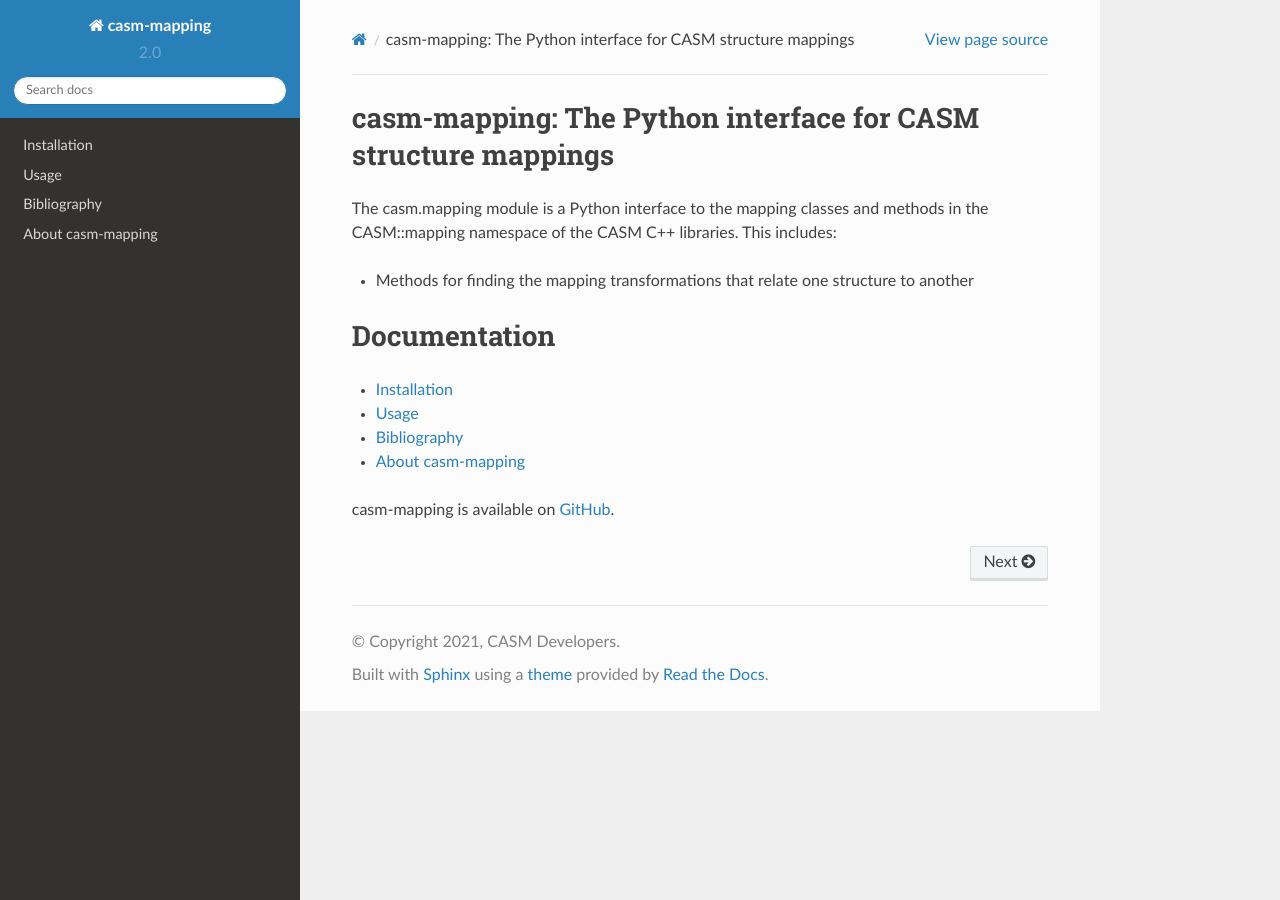
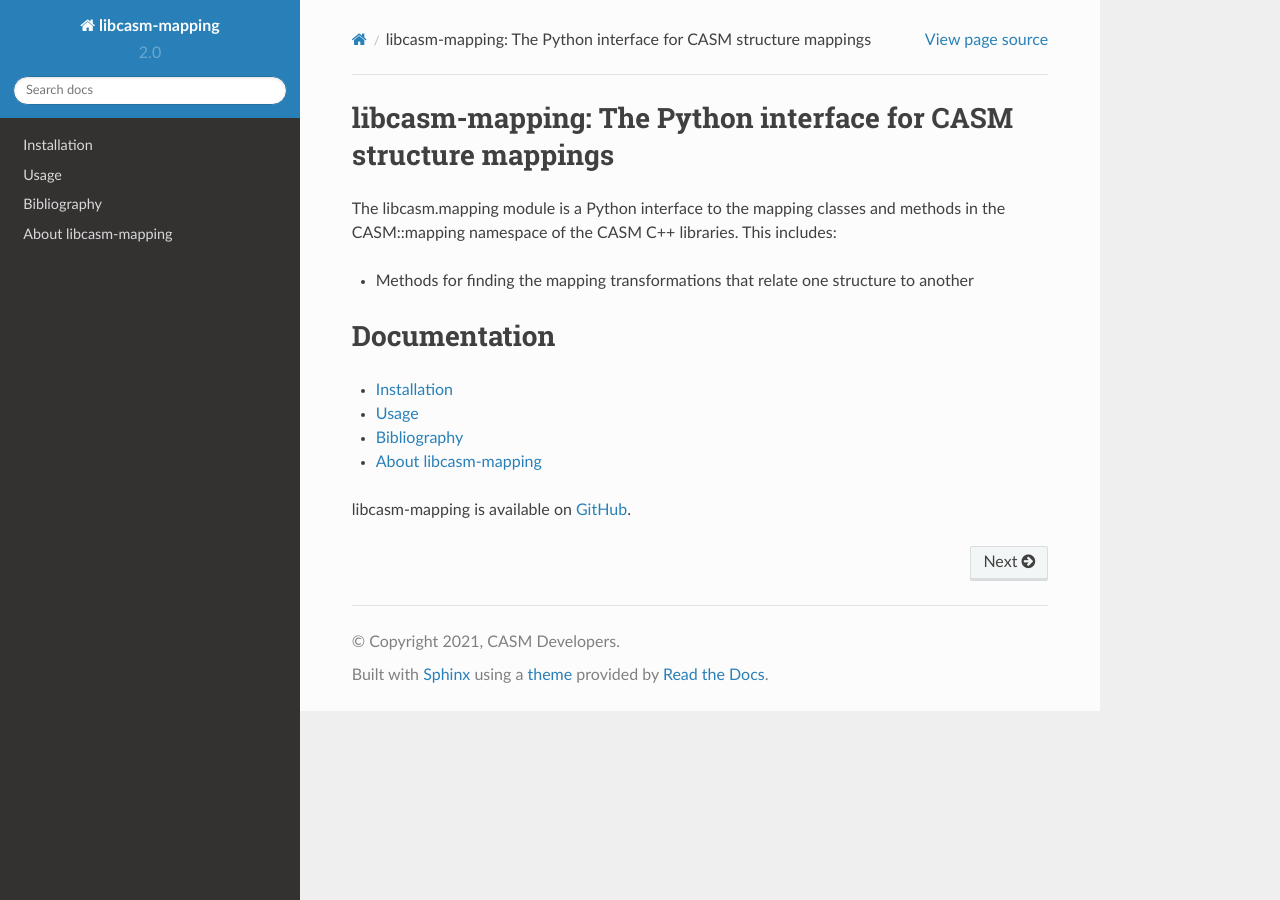
Before and after one commit to xivh/CASMcode_mapping, a Sphinx documentation site: the page built from python/doc/index.rst, in a window 1280 px wide. Built offline with Sphinx 7.4.7 and the Read the Docs theme 2.0.0, drawn with Linux system fonts in a browser that asks for light colours; pages that are not in the unit, such as notebooks, are missing from menus.

Commit message:
rename as python package as libcasm.mapping

```diff
--- a/python/doc/about.rst
+++ b/python/doc/about.rst
@@ -1,7 +1,7 @@
-About casm-mapping
-==================
+About libcasm-mapping
+=====================
 
-casm-mapping is part of the CASM project developed by the `Van der Ven group`_, originally at the University of Michigan and currently at the University of California Santa Barbara.
+libcasm-mapping is part of the CASM project developed by the `Van der Ven group`_, originally at the University of Michigan and currently at the University of California Santa Barbara.
 
 This package provides a Python interface to lattice and crystal structure mapping methods, in particular as described by :cite:t:`THOMAS2021a`.
 
--- a/python/doc/conf.py
+++ b/python/doc/conf.py
@@ -59,7 +59,7 @@ source_suffix = '.rst'
 master_doc = 'index'
 
 # General information about the project.
-project = u'casm-mapping'
+project = u'libcasm-mapping'
 copyright = u'2021, CASM Developers'
 author = u'CASM Developers'
 
@@ -152,7 +152,7 @@ latex_elements = {
 # (source start file, target name, title,
 #  author, documentclass [howto, manual, or own class]).
 latex_documents = [
-    (master_doc, 'casm-mapping.tex', u'casm-mapping Documentation',
+    (master_doc, 'libcasm-mapping.tex', u'libcasm-mapping Documentation',
      u'CASM Developers', 'manual'),
 ]
 
@@ -160,7 +160,7 @@ latex_documents = [
 
 # One entry per manual page. List of tuples
 # (source start file, name, description, authors, manual section).
-man_pages = [(master_doc, 'casm-mapping', u'casm-mapping Documentation',
+man_pages = [(master_doc, 'libcasm-mapping', u'libcasm-mapping Documentation',
               [author], 1)]
 
 # -- Options for Texinfo output -------------------------------------------
@@ -169,6 +169,6 @@ man_pages = [(master_doc, 'casm-mapping', u'casm-mapping Documentation',
 # (source start file, target name, title, author,
 #  dir menu entry, description, category)
 texinfo_documents = [
-    (master_doc, 'casm-mapping', u'casm-mapping Documentation', author,
-     'casm-mapping', 'One line description of project.', 'Miscellaneous'),
+    (master_doc, 'libcasm-mapping', u'libcasm-mapping Documentation', author,
+     'libcasm-mapping', 'One line description of project.', 'Miscellaneous'),
 ]
--- a/python/doc/index.rst
+++ b/python/doc/index.rst
@@ -1,8 +1,8 @@
 
-casm-mapping: The Python interface for CASM structure mappings
-==============================================================
+libcasm-mapping: The Python interface for CASM structure mappings
+=================================================================
 
-The casm.mapping module is a Python interface to the mapping classes and methods in the CASM::mapping namespace of the CASM C++ libraries. This includes:
+The libcasm.mapping module is a Python interface to the mapping classes and methods in the CASM::mapping namespace of the CASM C++ libraries. This includes:
 
 - Methods for finding the mapping transformations that relate one structure to another
 
@@ -15,11 +15,11 @@ Documentation
 
     Installation <installation>
     Usage <usage>
-    Reference <reference/casm/_autosummary/casm.mapping>
+    Reference <reference/libcasm/_autosummary/libcasm.mapping>
     Bibliography <bibliography>
-    About casm-mapping <about>
+    About libcasm-mapping <about>
 
 
-casm-mapping is available on GitHub_.
+libcasm-mapping is available on GitHub_.
 
 .. _GitHub: https://github.com/prisms-center/CASMcode_mapping
--- a/python/doc/usage.rst
+++ b/python/doc/usage.rst
@@ -1,4 +1,4 @@
 Usage
 =====
 
-Using casm-mapping: TODO
+Using libcasm-mapping: TODO
```
Also changed, not shown: python/doc/README.md (+2 -3 lines), python/doc/reference/libcasm/index.rst (added, +12 -0 lines), python/README.md, 8 other files.
